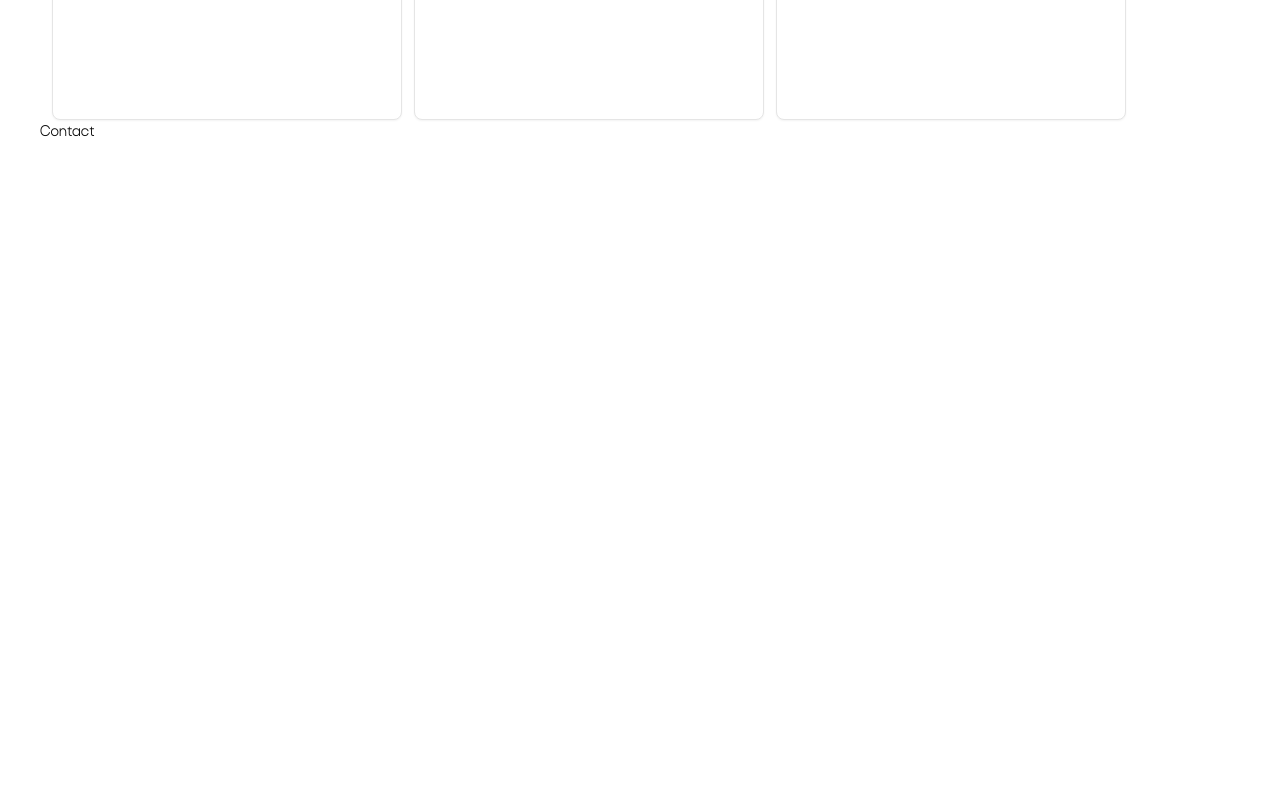
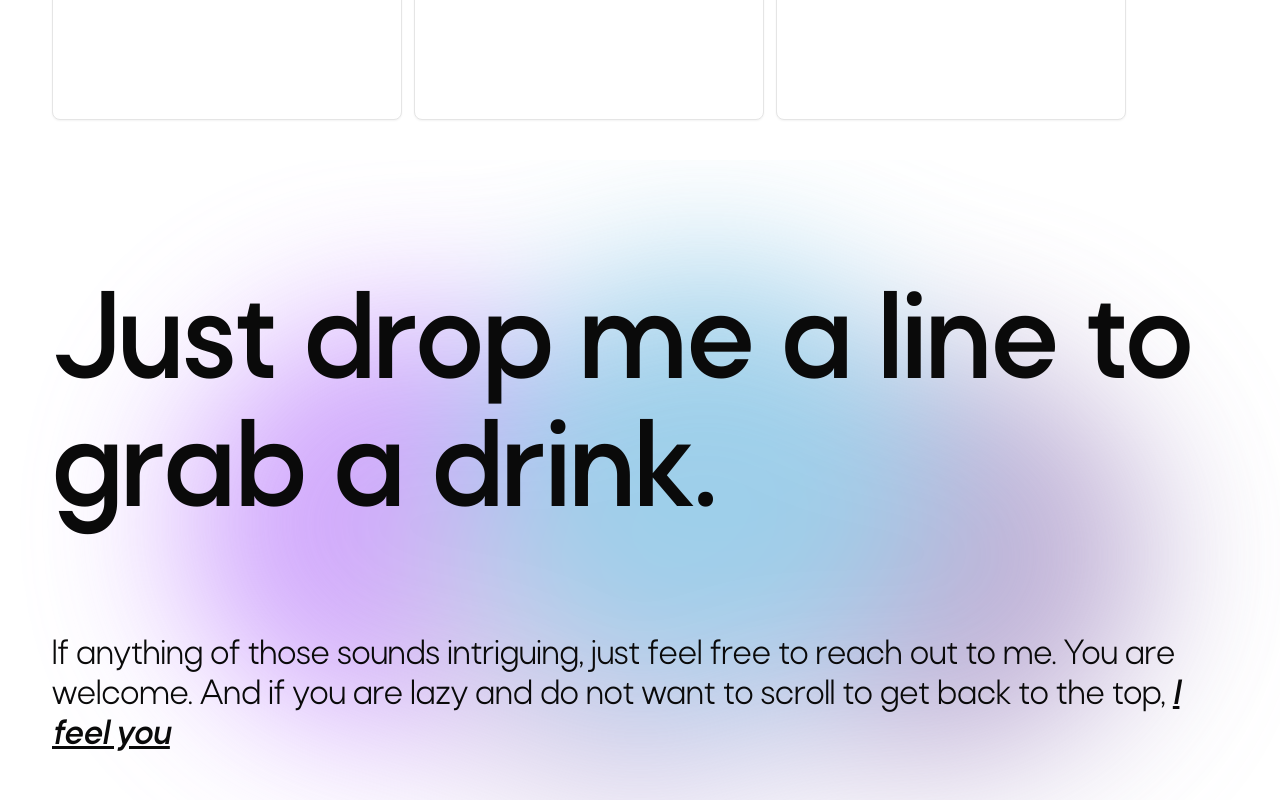
Before and after one commit to leonden/dev-portfolio, a Next.js app: page / in a window 1280 px wide. Shown: the part 2280-3080 px from the top of the page. Built offline with nearby package versions, Linux system fonts and the light colour scheme.

Commit message:
UUUUUIIII I am a didgeridoo

```diff
--- a/app/contact.tsx
+++ b/app/contact.tsx
@@ -1,9 +1,34 @@
 import React from "react"
+import Link from "next/link"
+import Image from "next/image"
+import c from "../content/en.json"
 
 export default function Contact() {
     return (
-        <section id="contact" className="w-full h-screen">
-            <h1>Contact</h1>
+        <section
+            id="contact"
+            className="w-full h-screen px-3 grid place-items-center"
+        >
+            <Image
+                src={"/media/contact-gradient.svg"}
+                width={100}
+                height={100}
+                alt="Contact Background"
+                className="object-cover w-full h-full lg:h-fit absolute z-0 select-none"
+            />
+            <div className="flex flex-col gap-24 z-10">
+                <h2 className="text-6xl xl:text-9xl font-bold">
+                    {c.pages.contact.title}
+                </h2>
+                <p className="text-4xl">
+                    {c.pages.contact.description}
+                    <Link href={"#home"} className="underline">
+                        <strong>
+                            <i>I feel you</i>
+                        </strong>
+                    </Link>
+                </p>
+            </div>
         </section>
     )
 }
--- a/app/home.tsx
+++ b/app/home.tsx
@@ -12,7 +12,7 @@ export default function Home() {
                 className="object-cover w-full h-full lg:h-fit absolute z-0 select-none"
             />
             <div className="px-3 z-10">
-                <h1 className="text-6xl font-tostada max-w-4/5">
+                <h1 className="text-6xl font-tostada max-w-4/5 2xl:text-8xl">
                     The Art of Creating.
                 </h1>
                 <p>by Leon Hochwimmer</p>
--- a/content/en.json
+++ b/content/en.json
@@ -57,8 +57,8 @@
             ]
         },
         "contact": {
-            "title": "Contact",
-            "description": "Welcome to the contact page!"
+            "title": "Just drop me a line to grab a drink.",
+            "description": "If anything of those sounds intriguing, just feel free to reach out to me. You are welcome. And if you are lazy and do not want to scroll to get back to the top, "
         }
     }
 }
```
Also changed, not shown: public/media/contact-gradient.svg (added).
